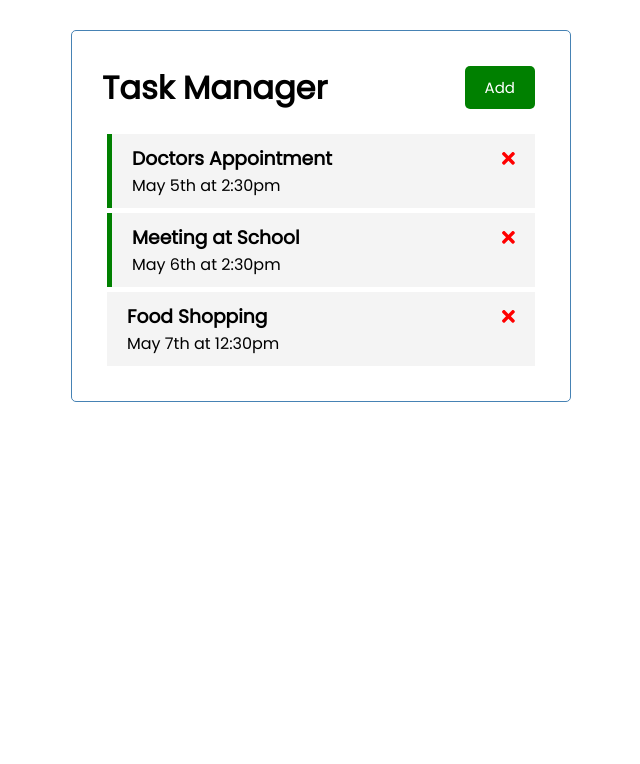
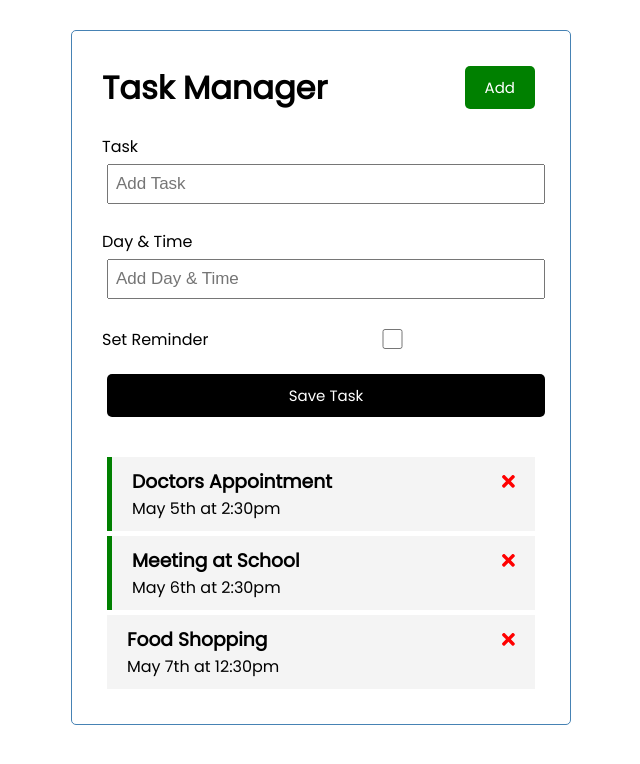
Before and after one commit to rishitashaw/todo-list-angular, an Angular app: page / in a window 1280 px wide. Shown: the top 764 px of the page, without its empty margins (319-959 px from the left). Built offline with nearby package versions, Linux system fonts and the light colour scheme; data requests are answered from the project's data file.

Commit message:
form added

```diff
--- a/src/app/components/add-task/add-task.component.css
+++ b/src/app/components/add-task/add-task.component.css
@@ -0,0 +1,3 @@
+.add-form {
+  margin-bottom: 40px;
+}
--- a/src/app/components/add-task/add-task.component.html
+++ b/src/app/components/add-task/add-task.component.html
@@ -1,15 +1,15 @@
-<form *ngIf="showAddTask" class="add-form" (ngSubmit)="onSubmit()">
+<form class="add-form">
     <div class="form-control">
         <label for="text">Task</label>
-        <input type="text" name="text" [(ngModel)]="text" id="text" placeholder="Add Task" />
+        <input type="text" name="text" id="text" placeholder="Add Task" />
     </div>
     <div class="form-control">
         <label for="day">Day & Time</label>
-        <input type="text" name="day" [(ngModel)]="day" id="day" placeholder="Add Day & Time" />
+        <input type="text" name="day" id="day" placeholder="Add Day & Time" />
     </div>
     <div class="form-control form-control-check">
         <label for="reminder">Set Reminder</label>
-        <input type="checkbox" name="reminder" [(ngModel)]="reminder" id="reminder" />
+        <input type="checkbox" name="reminder" id="reminder" />
     </div>
     <input type="submit" value="Save Task" class="btn btn-block" />
 </form>
```
